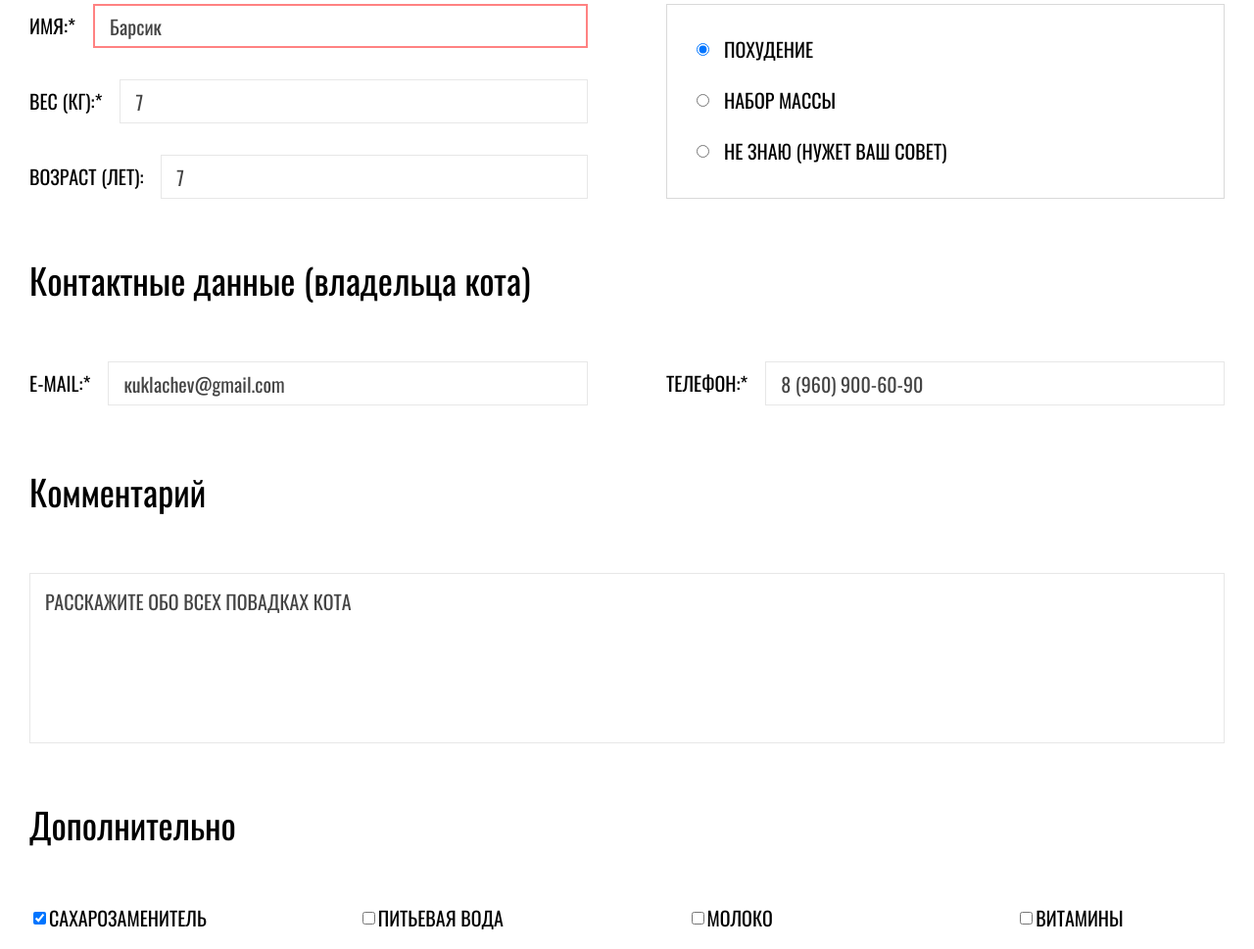
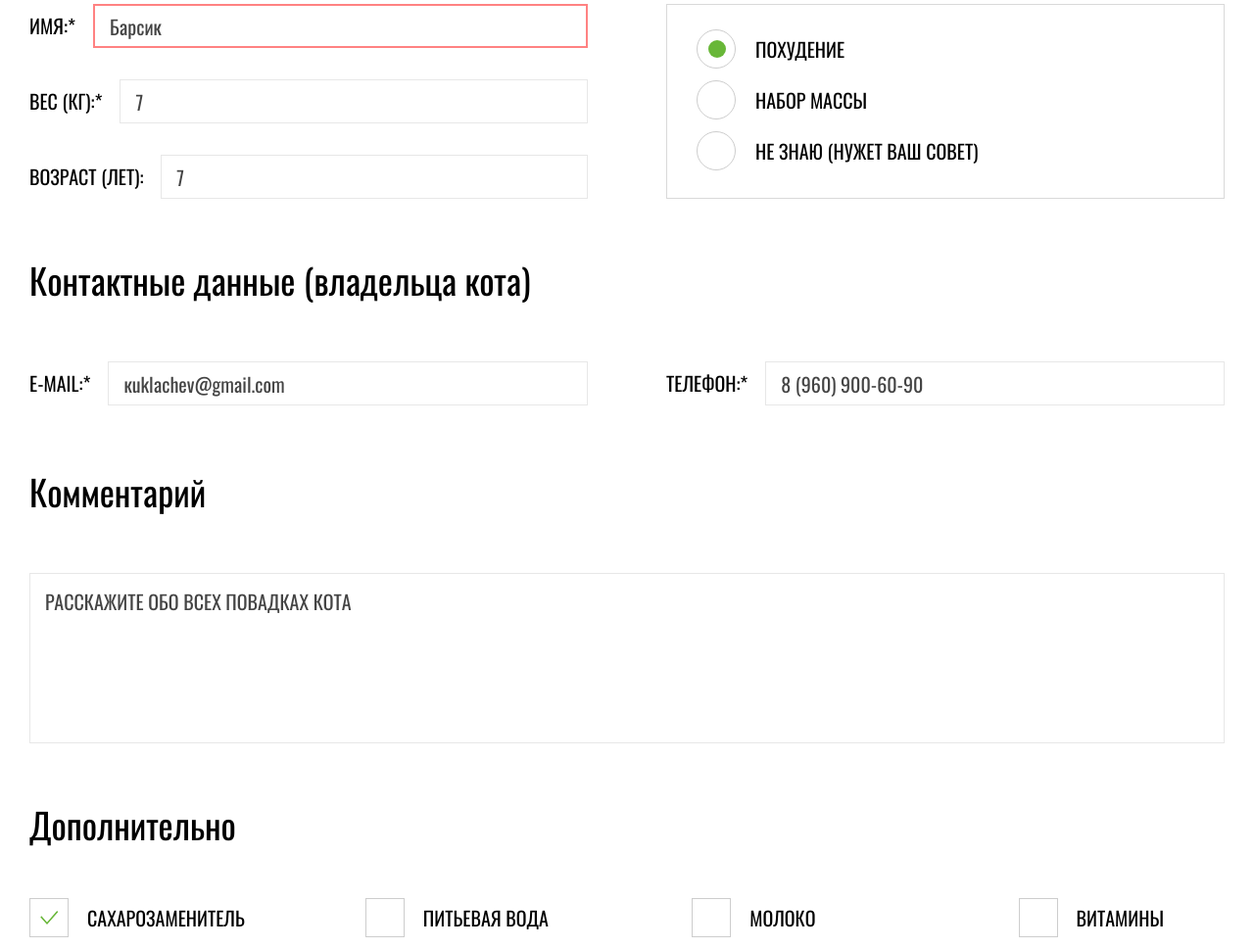
Before and after one commit to DiKlimen/132317-cat-energy-21, a website: page source/form.html in a window 1280 px wide. Shown: the part 383-1352 px from the top of the page at 98% size. Drawn offline with nearby package versions, Linux system fonts and the light colour scheme; files that its build step writes are made by us from their sources.

Commit message:
Работа с imput

```diff
--- a/source/form.html
+++ b/source/form.html
@@ -17,17 +17,17 @@
         <span class="visually-hidden">Открыть меню</span>
       </button>
     </div>
-    <nav class="main-nav main-nav--inside">
+    <nav class="main-nav">
       <div class="main-nav__wrapper">
         <ul class="main-nav__list site-list">
-          <li class="site-list__item site-list__item--active">
-            <a href="index.html">Главная</a>
+          <li class="site-list__item">
+            <a class="site-list__link site-list__link--active" href="index.html">Главная</a>
           </li>
           <li class="site-list__item">
-            <a href="catalog.html">Каталог продукци</a>
+            <a class="site-list__link" href="catalog.html">Каталог продукци</a>
           </li>
           <li class="site-list__item">
-            <a href="form.html">Подбор программы</a>
+            <a class="site-list__link" href="form.html">Подбор программы</a>
           </li>
         </ul>
       </div>
@@ -63,15 +63,15 @@
             <h2 class="selection-form__legend visually-hidden">Выбор программы</h2>
             <div class="selection-form__wrap selection-form__wrap--input-radio">
               <div class="selection-form__item selection-form__item--radio">
-                <input class="selection-form__radio" type="radio" name="choice-program" id="slimming-program-id" value="slimming" checked>
+                <input class="selection-form__radio visually-hidden" type="radio" name="choice-program" id="slimming-program-id" value="slimming" checked>
                 <label class="selection-form__label" for="slimming-program-id">Похудение</label>
               </div>
               <div class="selection-form__item selection-form__item--radio">
-                <input class="selection-form__radio" type="radio" name="choice-program" id="mas-program-id" value="mass">
+                <input class="selection-form__radio visually-hidden" type="radio" name="choice-program" id="mas-program-id" value="mass">
                 <label class="selection-form__label" for="mas-program-id">Набор массы</label>
               </div>
               <div class="selection-form__item selection-form__item--radio">
-                <input class="selection-form__radio" type="radio" name="choice-program" id="question-program-id" value="question">
+                <input class="selection-form__radio visually-hidden" type="radio" name="choice-program" id="question-program-id" value="question">
                 <label class="selection-form__label" for="question-program-id">Не знаю (нужет ваш совет)</label>
               </div>
             </div>
@@ -104,19 +104,19 @@
         <h2 class="selection-form__legend decorative-header">Дополнительно</h2>
           <div class="selection-form__wrap selection-form__wrap--extra"  >
             <div class="selection-form__item selection-form__item--checkbox">
-              <input class="selection-form__checkbox" type="checkbox" name="extra-product" value="sweetener" id="sweetener-id" checked>
+              <input class="selection-form__checkbox visually-hidden" type="checkbox" name="extra-product" value="sweetener" id="sweetener-id" checked>
               <label class="selection-form__label" for="sweetener-id">Cахарозаменитель</label>
             </div>
             <div class="selection-form__item selection-form__item--checkbox">
-              <input class="selection-form__checkbox" type="checkbox" name="extra-product" value="water" id="water-id">
+              <input class="selection-form__checkbox visually-hidden" type="checkbox" name="extra-product" value="water" id="water-id">
               <label class="selection-form__label" for="water-id">Питьевая вода</label>
             </div>
             <div class="selection-form__item selection-form__item--checkbox">
-              <input class="selection-form__checkbox" type="checkbox" name="extra-product" value="milk" id="milk-id">
+              <input class="selection-form__checkbox visually-hidden" type="checkbox" name="extra-product" value="milk" id="milk-id">
               <label class="selection-form__label" for="milk-id">Молоко</label>
             </div>
             <div class="selection-form__item selection-form__item--checkbox">
-              <input class="selection-form__checkbox" type="checkbox" name="extra-product" value="vitamins" id="vitamins-id">
+              <input class="selection-form__checkbox visually-hidden" type="checkbox" name="extra-product" value="vitamins" id="vitamins-id">
               <label class="selection-form__label" for="vitamins-id">Витамины</label>
             </div>
           </div>
--- a/source/less/blocks/selection-form.less
+++ b/source/less/blocks/selection-form.less
@@ -94,6 +94,7 @@
   font-size: 16px;
   line-height: 18px;
   text-transform: uppercase;
+  position: relative;
 
   @media (min-width: @tablet) {
     font-size: 20px;
@@ -204,6 +205,35 @@
     }
   }
 
+  &--radio .selection-form__label {
+    min-height: 30px;
+    cursor: pointer;
+    user-select: none;
+    padding-left: 45px;
+    display: flex;
+    align-items: center;
+
+    @media (min-width: @tablet) {
+      padding-left: 60px;
+      min-height: 40px;
+    }
+  }
+
+  &--radio .selection-form__label::before {
+    content: "";
+    position: absolute;
+    width: 30px;
+    height: 30px;
+    border: 1px solid @very-light-grey;
+    border-radius: 50%;
+    left: 0;
+
+    @media (min-width: @tablet) {
+      width: 40px;
+      height: 40px;
+    }
+  }
+
   &--checkbox {
     height: 30px;
     display: flex;
@@ -212,6 +242,65 @@
     @media (min-width: @tablet) {
       height: 40px;
     }
+  }
+
+  &--checkbox .selection-form__label {
+    min-height: 30px;
+    display: flex;
+    align-items: center;
+    padding-left: 46px;
+    cursor: pointer;
+    user-select: none;
+
+    @media (min-width: @tablet) {
+      min-height: 40px;
+      padding-left: 59px;
+    }
+  }
+
+  &--checkbox .selection-form__label::before {
+    content: "";
+    position: absolute;
+    width: 30px;
+    height: 30px;
+    border: 1px solid @very-light-grey;
+    left: 0;
+
+    @media (min-width: @tablet) {
+      width: 40px;
+      height: 40px;
+    }
+  }
+}
+
+.selection-form__checkbox:checked + label::after {
+  content: "";
+  position: absolute;
+  width: 26px;
+  height: 26px;
+  background-image: url("/img/tick.svg");
+  background-repeat: no-repeat;
+  background-position: 0 0;
+  left: 2px;
+
+  @media (min-width: @tablet) {
+    left: 7px;
+  }
+}
+
+.selection-form__radio:checked + label::after {
+  content: "";
+  position: absolute;
+  width: 13.5px;
+  height: 13.5px;
+  background-color: @basic-green;
+  border-radius: 50%;
+  left: 8.25px;
+
+  @media (min-width: @tablet) {
+    width: 18px;
+    height: 18px;
+    left: 11.5px;
   }
 }
 
--- a/source/less/blocks/site-list.less
+++ b/source/less/blocks/site-list.less
@@ -46,19 +46,42 @@
   color: @black;
   text-decoration: none;
 
+  &:hover {
+    opacity: 0.6;
+  }
+
+  &:active {
+    opacity: 0.3;
+  }
+
+  &--active {
+    &:hover {
+      opacity: 1;
+    }
+
+    &:active {
+      opacity: 1;
+    }
+  }
+
   @media (min-width: @tablet) {
     padding: 0;
+
+    &--active::before {
+      content: "";
+      position: absolute;
+      background-color: @basic-green;
+      height: 2px;
+      width: 100%;
+      top: 30px;
+    }
   }
 
   @media (min-width: @desktop) {
-    color: @white;
-  }
+    color: @black;
 
-  &--active::before {
-    content: "";
-    position: absolute;
-    background-color: red;
-    height: 2px;
-    width: 100%;
+    &--active::before {
+      background-color: @white;
+    }
   }
 }
--- a/source/less/blocks/stats-list.less
+++ b/source/less/blocks/stats-list.less
@@ -124,14 +124,15 @@
   &--decor {
     position: absolute;
     top: 53px;
+    left: 25px;
 
-    width: 50%;
+    width: 60%;
 
     background-color: @example-background;
-    transform: translateX(50%);
 
     @media (min-width: @tablet) {
       top: 60px;
+      left: 30px;
     }
   }
 
```
Also changed, not shown: source/catalog.html (+5 -5 lines), source/index.html (+1 -1 lines), source/img/tick.svg (added).
